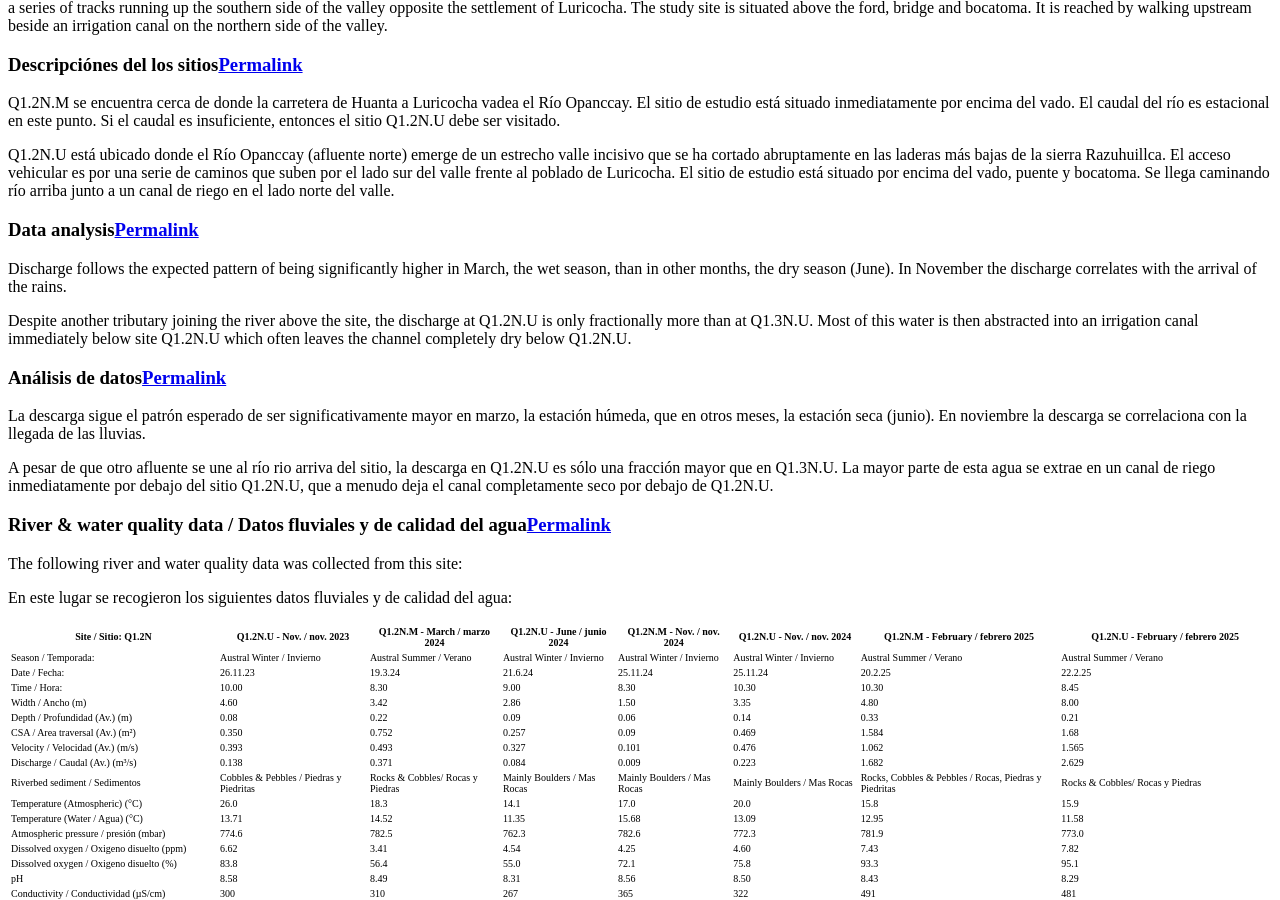
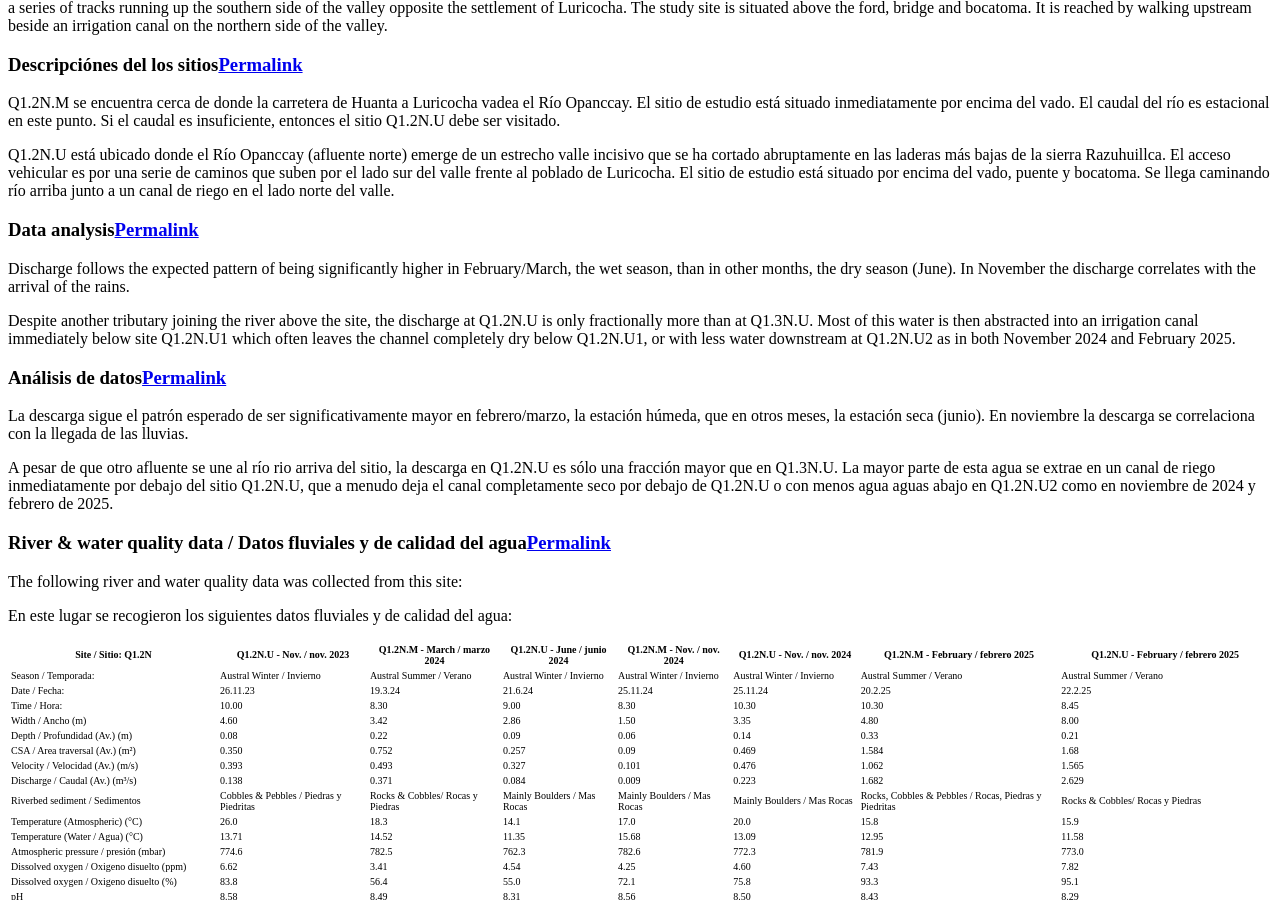
Before and after one commit to HVLepage/cavep-unah, a Jekyll site: the page built from _docs/site-network/Q1_2N.md, in a window 1280 px wide and 900 px high, scrolled down 3466 px. Built offline with Jekyll 4.4.1, drawn with Linux system fonts in a browser that asks for light colours; comment, search, counter and statistics services are not loaded.

Commit message:
Update Q1_2N.md

```diff
--- a/_docs/site-network/Q1_2N.md
+++ b/_docs/site-network/Q1_2N.md
@@ -71,16 +71,18 @@ Q1.2N.U está ubicado donde el Río Opanccay (afluente norte) emerge de un estre
 
 ### Data analysis
 
-Discharge follows the expected pattern of being significantly higher in March, the wet season, than in other months, the dry season (June). In November the discharge correlates with the arrival of the rains.
+Discharge follows the expected pattern of being significantly higher in February/March, the wet season, than in other months, the dry season (June). In November the discharge correlates with the arrival of the rains.
 
-Despite another tributary joining the river above the site, the discharge at Q1.2N.U is only fractionally more than at Q1.3N.U. Most of this water is then abstracted into an irrigation canal immediately below site Q1.2N.U which often leaves the channel completely dry below Q1.2N.U.
+Despite another tributary joining the river above the site, the discharge at Q1.2N.U is only fractionally more than at Q1.3N.U. Most of this water is then abstracted into an irrigation canal immediately below site Q1.2N.U1 which often leaves the channel completely dry below Q1.2N.U1, or with less water downstream at Q1.2N.U2 as in both November 2024 and February 2025.
+
 
 
 ### Análisis de datos
 
-La descarga sigue el patrón esperado de ser significativamente mayor en marzo, la estación húmeda, que en otros meses, la estación seca (junio). En noviembre la descarga se correlaciona con la llegada de las lluvias.
+La descarga sigue el patrón esperado de ser significativamente mayor en febrero/marzo, la estación húmeda, que en otros meses, la estación seca (junio). En noviembre la descarga se correlaciona con la llegada de las lluvias.
 
-A pesar de que otro afluente se une al río rio arriva del sitio, la descarga en Q1.2N.U es sólo una fracción mayor que en Q1.3N.U. La mayor parte de esta agua se extrae en un canal de riego inmediatamente por debajo del sitio Q1.2N.U, que a menudo deja el canal completamente seco por debajo de Q1.2N.U.
+A pesar de que otro afluente se une al río rio arriva del sitio, la descarga en Q1.2N.U es sólo una fracción mayor que en Q1.3N.U. La mayor parte de esta agua se extrae en un canal de riego inmediatamente por debajo del sitio Q1.2N.U, que a menudo deja el canal completamente seco por debajo de Q1.2N.U o con menos agua aguas abajo en Q1.2N.U2 como en noviembre de 2024 y febrero de 2025.
+
 
 
 ### River & water quality data / Datos fluviales y de calidad del agua
```
